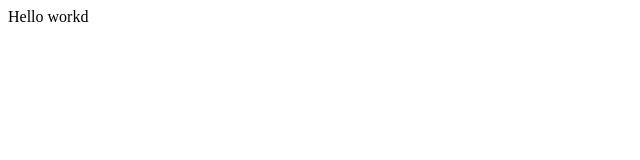
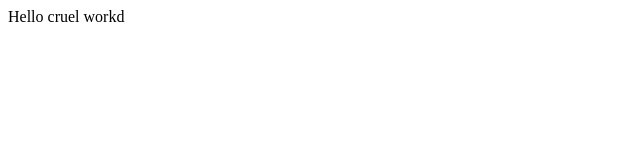
Before and after one commit to Gabriel-Acevedo/gitflow-test, a website: page index.html in a window 1280 px wide. Shown: the full height of the page, 0-640 px from the left. Drawn offline with Linux system fonts and the light colour scheme.

Commit message:
Add cruel to salute

```diff
--- a/index.html
+++ b/index.html
@@ -1 +1 @@
-<html>Hello workd</html>
+<html>Hello cruel workd</html>
```
